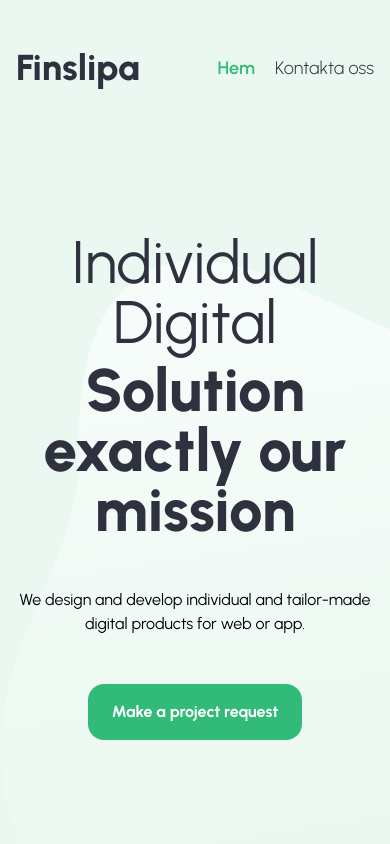
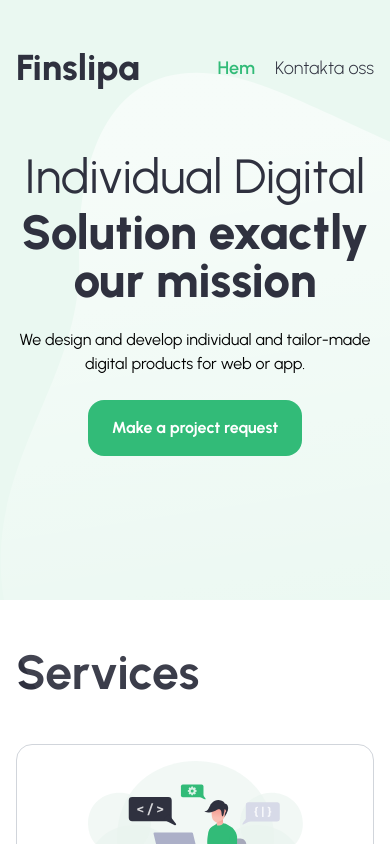
Before and after one commit to nytrek/finslipa, a Next.js app: page / in a window 390 px wide. Shown: the top 844 px of the page. Built offline with nearby package versions, Linux system fonts and the light colour scheme.

Commit message:
adjust hero section

```diff
--- a/src/pages/index.tsx
+++ b/src/pages/index.tsx
@@ -91,8 +91,8 @@ export default function Page() {
       <div className="bg-primary/10 px-4 pb-36 pt-12">
         <Header />
         <div>
-          <div className="relative z-10 mt-36 grid gap-y-12 text-center">
-            <h1 className="grid gap-y-2 text-6xl text-secondary">
+          <div className="relative z-10 mt-16 grid gap-y-6 text-center md:mt-36 md:gap-y-12">
+            <h1 className="grid gap-y-2 text-5xl text-secondary md:text-6xl">
               <span>Individual Digital</span>
               <span className="font-extrabold">
                 Solution exactly our mission
@@ -106,7 +106,7 @@ export default function Page() {
               Make a project request
             </button>
           </div>
-          <Blob className="absolute left-1/2 mx-auto -mt-[30rem] -translate-x-1/2 transform md:-mt-[26rem]" />
+          <Blob className="absolute left-1/2 mx-auto -mt-96 -translate-x-1/2 transform md:-mt-[26rem]" />
         </div>
       </div>
       <div className="px-4 lg:py-12">
```
